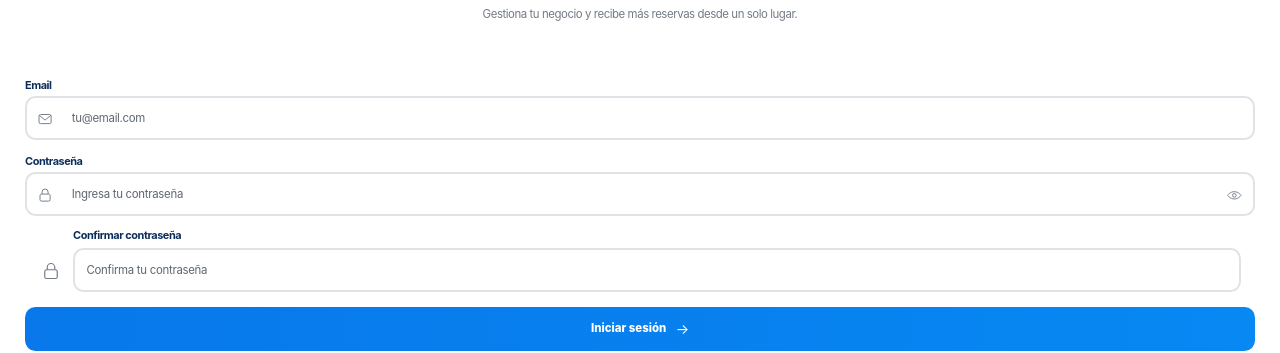
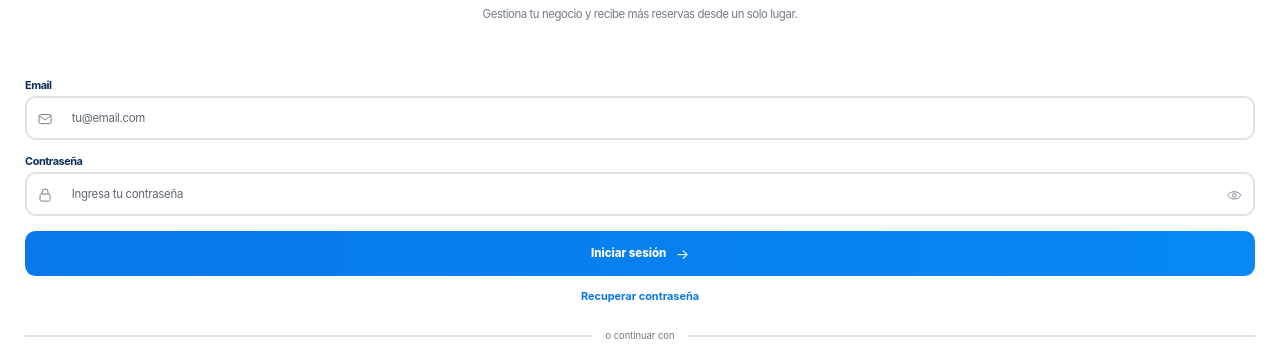
Before and after one commit to P-Renault/agenda-ya-android, a website: page www/login.html in a window 1280 px wide. Shown: the part 211-564 px from the top of the page. Drawn offline with nearby package versions, Linux system fonts and the light colour scheme; no server answers.

Commit message:
Loginpro

```diff
--- a/www/login.html
+++ b/www/login.html
@@ -229,56 +229,54 @@
 </style>
 
 
-  <style id="ay-login-confirm-password-alignment-fix">
-    /* El icono del candado queda alineado con el input, nunca encima del placeholder. */
+  <style id="ay-login-confirm-password-layout-final">
+    /* Confirmación: misma estructura y alineación que Email y Contraseña. */
+    #ayAuthForm #ayPasswordConfirmWrap[hidden] { display: none !important; }
     #ayAuthForm .ay-auth-field.ay-auth-confirm-field {
-      display: flex !important;
-      align-items: stretch !important;
-      gap: 12px !important;
-      position: relative;
+      display: flex;
+      align-items: center;
+      gap: 0;
       width: 100%;
       min-width: 0;
     }
     #ayAuthForm .ay-auth-field.ay-auth-confirm-field > .ay-auth-field-icon {
-      position: static !important;
-      display: flex !important;
-      align-items: center !important;
-      justify-content: center !important;
-      align-self: flex-end !important;
-      flex: 0 0 20px !important;
-      width: 20px !important;
-      height: 43px !important;
-      margin: 0 0 0 16px !important;
-      padding: 0 !important;
-      transform: none !important;
+      position: static;
+      display: inline-flex;
+      align-items: center;
+      justify-content: center;
+      flex: 0 0 44px;
+      width: 44px;
+      height: 100%;
+      min-height: 44px;
+      margin: 0;
+      padding: 0;
       pointer-events: none;
     }
     #ayAuthForm .ay-auth-field.ay-auth-confirm-field > .ay-auth-field-icon svg {
-      display: block !important;
-      width: 20px !important;
-      height: 20px !important;
-      margin: 0 !important;
+      display: block;
+      width: 22px;
+      height: 22px;
+      margin: 0;
     }
     #ayAuthForm .ay-auth-field.ay-auth-confirm-field > .ay-auth-field-copy {
-      display: flex !important;
-      flex: 1 1 auto !important;
-      flex-direction: column !important;
-      justify-content: flex-start !important;
-      min-width: 0 !important;
-      width: auto !important;
-      margin: 0 14px 0 0 !important;
-      padding: 0 !important;
+      display: flex;
+      flex: 1 1 auto;
+      flex-direction: column;
+      min-width: 0;
+      width: 100%;
+      margin: 0;
+      padding: 0;
     }
     #ayAuthForm .ay-auth-field.ay-auth-confirm-field .ay-auth-label {
-      display: block !important;
-      margin: 0 0 7px !important;
+      display: block;
+      margin: 0 0 7px;
     }
     #ayAuthForm .ay-auth-field.ay-auth-confirm-field .ay-auth-input {
-      display: block !important;
-      box-sizing: border-box !important;
-      width: 100% !important;
-      min-width: 0 !important;
-      margin: 0 !important;
+      display: block;
+      box-sizing: border-box;
+      width: 100%;
+      min-width: 0;
+      margin: 0;
     }
   </style>
 </head>
@@ -491,5 +489,63 @@
     }
   })();
   </script>
+  <script id="ay-login-confirm-password-mode-fix">
+  (() => {
+    const init = () => {
+      const form = document.getElementById("ayAuthForm");
+      const wrap = document.getElementById("ayPasswordConfirmWrap");
+      const confirm = document.getElementById("ayAuthPasswordConfirm");
+      const switchButton = document.getElementById("ayAuthSwitch");
+      const switchText = document.getElementById("ayAuthSwitchText");
+      const submit = document.getElementById("ayAuthSubmit");
+      const password = document.getElementById("ayAuthPassword");
+      if (!form || !wrap || !confirm || !switchButton || !submit) return;
+
+      const isCreateMode = () => {
+        const label = (submit.textContent || "").toLocaleLowerCase("es");
+        const switchLabel = (switchButton.textContent || "").toLocaleLowerCase("es");
+        return label.includes("crear cuenta") || switchLabel.includes("iniciar sesión") || switchLabel.includes("iniciar sesion");
+      };
+      const syncMode = (createMode) => {
+        wrap.hidden = !createMode;
+        confirm.required = createMode;
+        confirm.disabled = !createMode;
+        if (!createMode) {
+          confirm.value = "";
+          confirm.setCustomValidity("");
+          if (password) password.autocomplete = "current-password";
+        } else if (password) {
+          password.autocomplete = "new-password";
+        }
+        if (switchText) switchText.textContent = createMode ? "¿Ya tienes una cuenta?" : "¿No tienes una cuenta?";
+        submit.querySelector("span")?.replaceChildren(document.createTextNode(createMode ? "Crear cuenta" : "Iniciar sesión"));
+        const arrow = submit.querySelector("b");
+        if (arrow) arrow.textContent = createMode ? "" : "→";
+      };
+
+      // Estado inicial seguro: login con solo email y contraseña.
+      syncMode(false);
+      switchButton.addEventListener("click", () => {
+        // auth.js actualiza primero las etiquetas; leer el estado después de ese cambio.
+        window.setTimeout(() => syncMode(isCreateMode()), 0);
+      });
+
+      form.addEventListener("submit", (event) => {
+        if (wrap.hidden) return;
+        if (password && confirm.value !== password.value) {
+          event.preventDefault();
+          confirm.setCustomValidity("Las contraseñas no coinciden.");
+          confirm.reportValidity();
+          confirm.addEventListener("input", () => confirm.setCustomValidity(""), { once: true });
+        }
+      }, true);
+    };
+    if (document.readyState === "loading") {
+      document.addEventListener("DOMContentLoaded", init, { once: true });
+    } else {
+      init();
+    }
+  })();
+  </script>
 </body>
 </html>
```
